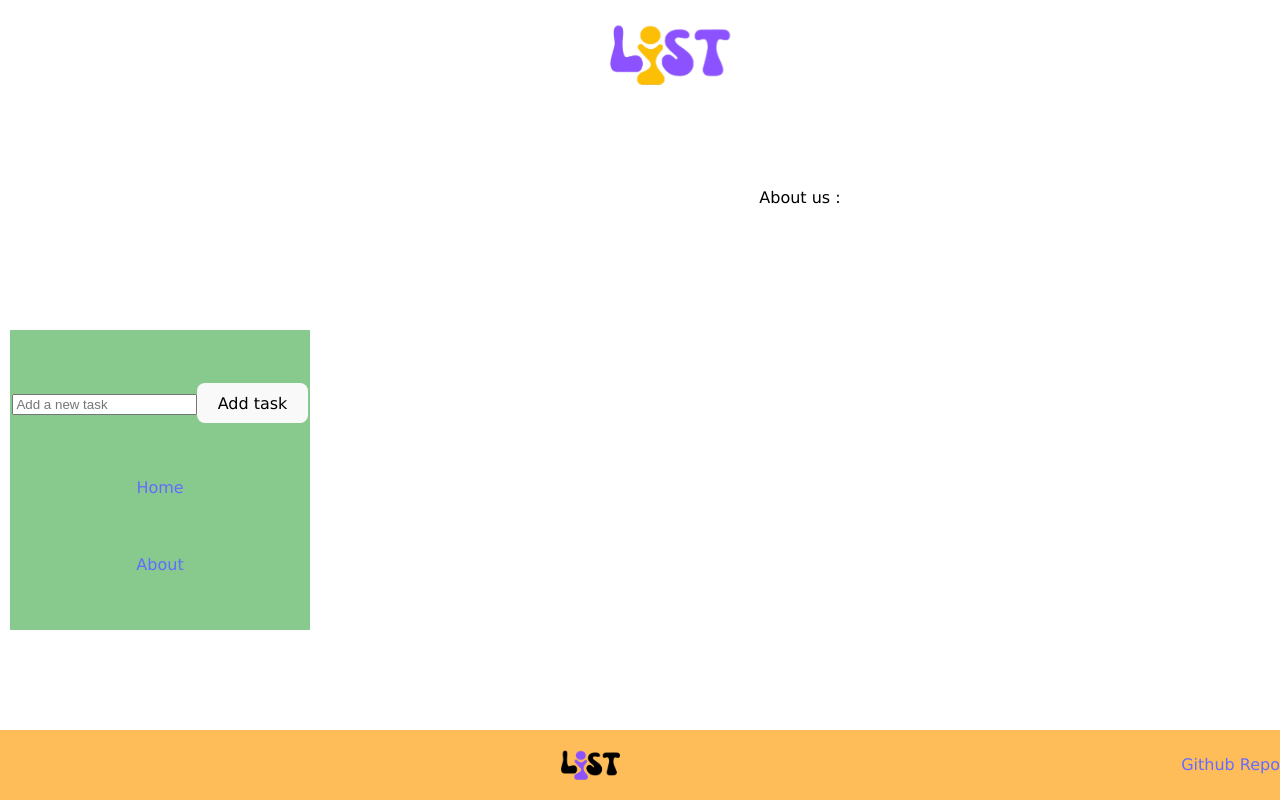
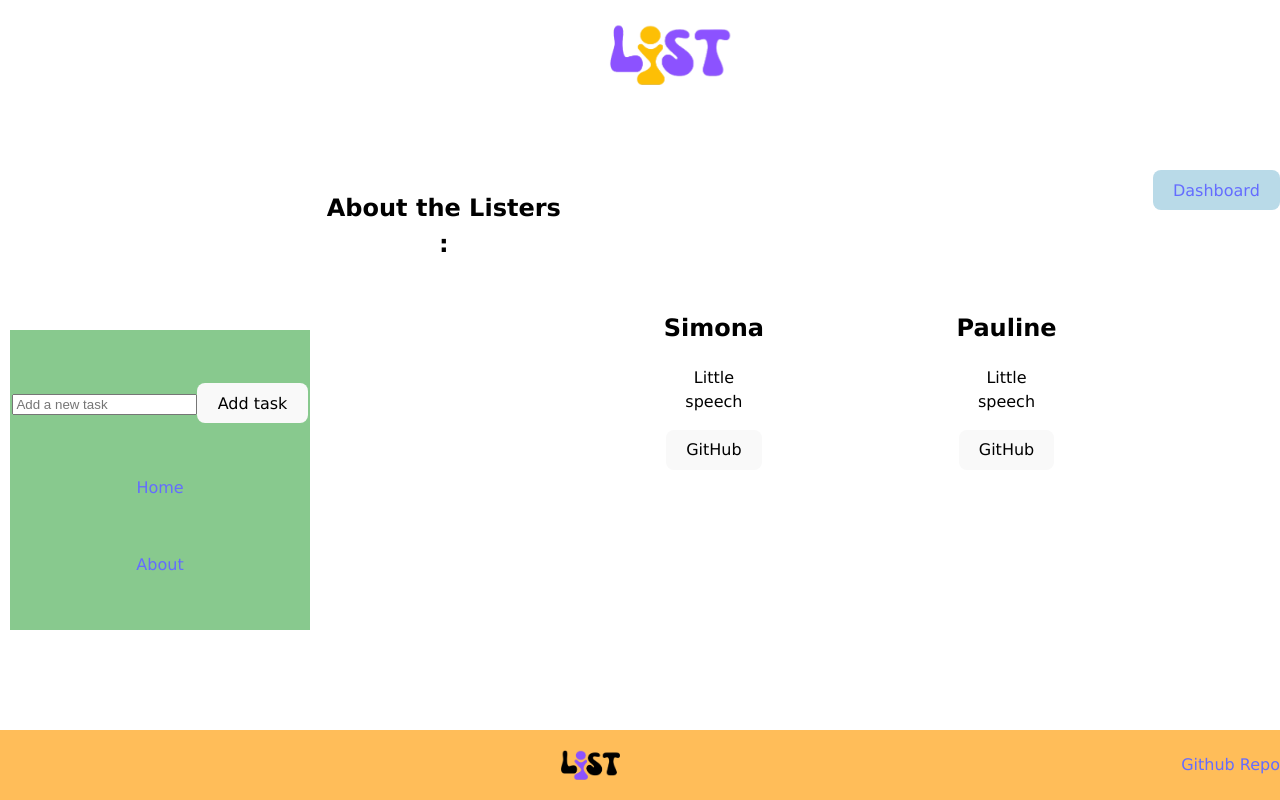
Before and after one commit to Paulinecvt/project-react, a React (Vite) app in the folder vite-project/: page /about in a window 1280 px wide. Built offline with nearby package versions, Linux system fonts and the light colour scheme.

Commit message:
btn styling

```diff
--- a/vite-project/src/App.css
+++ b/vite-project/src/App.css
@@ -89,13 +89,27 @@ body {
   justify-content: space-between;
 }
 
-.deleteButton {
+.editButton {
   background-color: #b9dae8;
   color: white;
 }
 
 .deleteButton {
   background-color: #fb6564;
+  color: white;
+}
+
+.about-page {
+  display: flex;
+  align-items: column;
+}
+
+.about-card {
+  margin: 10%;
+}
+
+.return-btn {
+  background-color: #b9dae8;
   color: white;
 }
 
--- a/vite-project/src/components/List.jsx
+++ b/vite-project/src/components/List.jsx
@@ -96,7 +96,8 @@ function ListDisplay({ listToDisplay, setListToDisplay }) {
 
 
                         <div className="btns">
-                            <Link to="/item-details/:itemId">See more Details</Link>
+                            <Link to="/item-details/:itemId"><img src="./img/details-btn.png" /></Link>
+
                             {editTask !== index && (
                                 <button className="editButton" onClick={() => setFormMode(index)}>Edit</button>
                             )}
--- a/vite-project/src/pages/AboutPage.jsx
+++ b/vite-project/src/pages/AboutPage.jsx
@@ -1,11 +1,36 @@
 import React from 'react';
 import { useState } from "react";
+import { Link } from 'react-router-dom';
 
 function About() {
 
     return (
+        <div className="about-page">
     <div>
-       <p>About us :</p>
+       <h2>About the Listers :</h2>
+    </div>
+
+
+    <div className="about-card">
+        <img src="" />
+        <h2>Simona</h2>
+        <p>Little speech</p>
+        <button className="about-btn" href="gitub">GitHub</button>
+    </div>
+
+    <div className="about-card">
+        <img src="" />
+    <h2>Pauline</h2>
+    <p>Little speech</p>
+    <button className="about-btn" href="gitub">GitHub</button>
+    </div>
+
+    <div>
+        <button className="return-btn">
+        <Link to="/">Dashboard</Link>
+        </button>
+    </div>
+
     </div>
     );
 }
--- a/vite-project/src/pages/DashboardPage.jsx
+++ b/vite-project/src/pages/DashboardPage.jsx
@@ -8,11 +8,8 @@ function Dashboard ({listToDisplay, setListToDisplay}) {
 
     return (
         <div className="dashboard-div">
-            <h1>Dashboard</h1>
+            <h1 className="dashboard-title">Dashboard</h1>
                     <ListDisplay listToDisplay={listToDisplay} setListToDisplay={setListToDisplay} />
-                    <p>
-
-                    </p>
 
         </div>
 
--- a/vite-project/src/pages/ItemDetailsPage.jsx
+++ b/vite-project/src/pages/ItemDetailsPage.jsx
@@ -1,12 +1,15 @@
 import React from 'react'
 import { Link } from 'react-router-dom';
+import List from "../components/List";
 
 
 function ItemDetails() {
    return (
    <div>
        <p>"Hello"</p>
-       <Link to="/">Go back to Dashbord</Link>
+       <button className='return-btn'>
+       <Link to="/">Dashboard</Link>
+       </button>
     </div>
    );
 }
```
Also changed, not shown: vite-project/src/img/details-btn.png (added).
